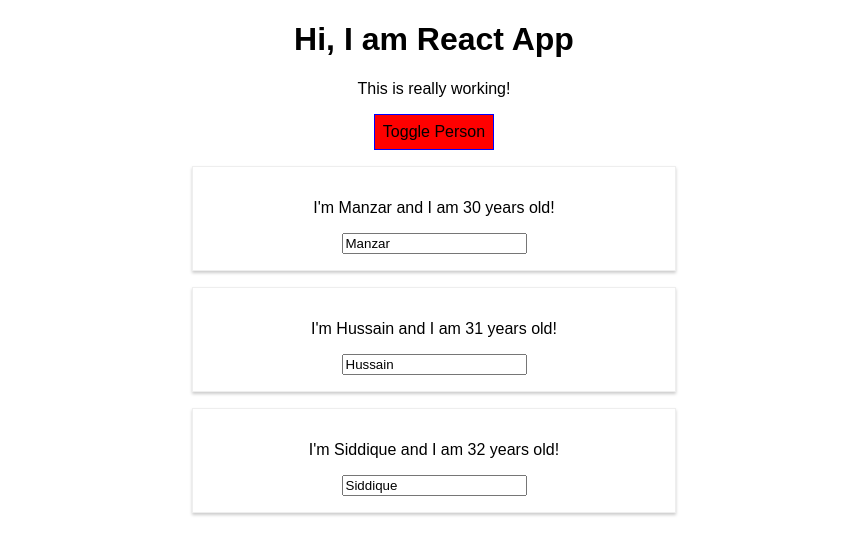
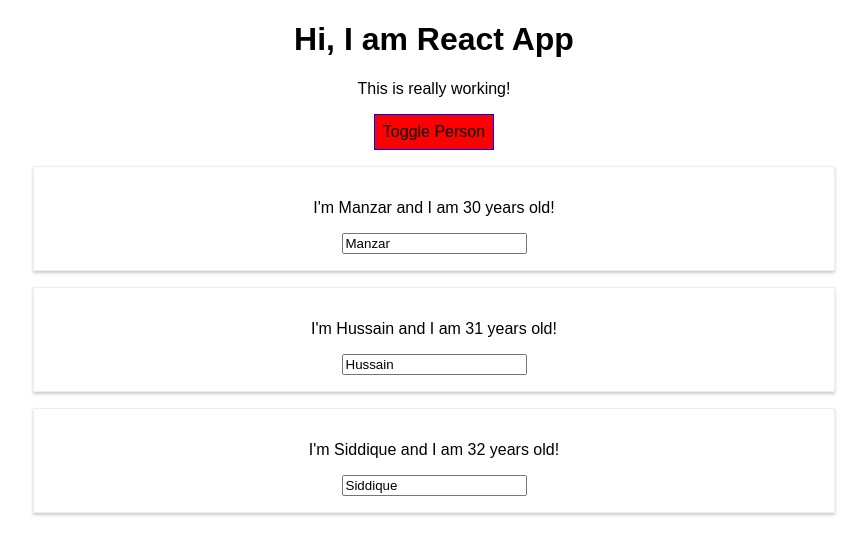
Before and after one commit to mansiddi-lab/react-complete-guide, a React (Create React App) app: page / in a window 1280 px wide. Both pictures are taken after a click on the button "Toggle Person". Shown: the top 554 px of the page, without its empty margins (206-1073 px from the left). Built offline with nearby package versions, Linux system fonts and the light colour scheme.

Commit message:
removing Radium and its uses, as we are going to eject

```diff
--- a/src/App.js
+++ b/src/App.js
@@ -2,7 +2,6 @@
 // import React, { useState } from 'react'; //Used for function based components
 import './App.css';
 import Person from './Person/Person';
-import Radium, { StyleRoot } from 'radium';
 
 
 //Below commneted one is class based component example
@@ -55,11 +54,7 @@
       font: 'inherit',
       border: '1px solid blue',
       padding: '8px',
-      cursor: 'pointer',
-      ':hover': {
-        backgroundColor: 'lightgreen',
-        color: 'black'
-      }
+      cursor: 'pointer'
     }
 
     let persons = null;
@@ -80,14 +75,9 @@
         </div>
       );
       styleConst.backgroundColor = 'red';
-      styleConst[':hover'] = {
-        backgroundColor: 'salmon',
-        color: 'black'
-      }
     }
 
     return (
-      <StyleRoot>
         <div className="App">
           <h1>Hi, I am React App</h1>
           <p>This is really working!</p>
@@ -97,7 +87,6 @@
 
 
         </div>
-      </StyleRoot>
     );
     // return React.createElement('div', null, 'h1', 'Hi, I\'am React App!!!');
     //hi will be interpretet as text not element
@@ -107,7 +96,7 @@
 }
 
 // export default App;
-export default Radium(App);
+export default App;
 
 //Function based componet example
 /*const app = props => {
--- a/src/Person/Person.js
+++ b/src/Person/Person.js
@@ -1,16 +1,9 @@
 import React from 'react';
 import './Person.css';
-import Radium from 'radium';
 
 const person = (props) => {
-    const style = {
-        '@media (min-width: 500px)': {
-            width: '450px;'
-        }
-    }
-
     return (
-        <div className="Person" style={style}>
+        <div className="Person" >
             <p onClick={props.click}>I'm {props.name} and I am {props.age} years old!</p>
             <p>{props.children}</p>
             <input type="text" onChange={props.changed} value={props.name} />
@@ -18,4 +11,4 @@
     )
 }
 
-export default Radium(person);
+export default person;
```
